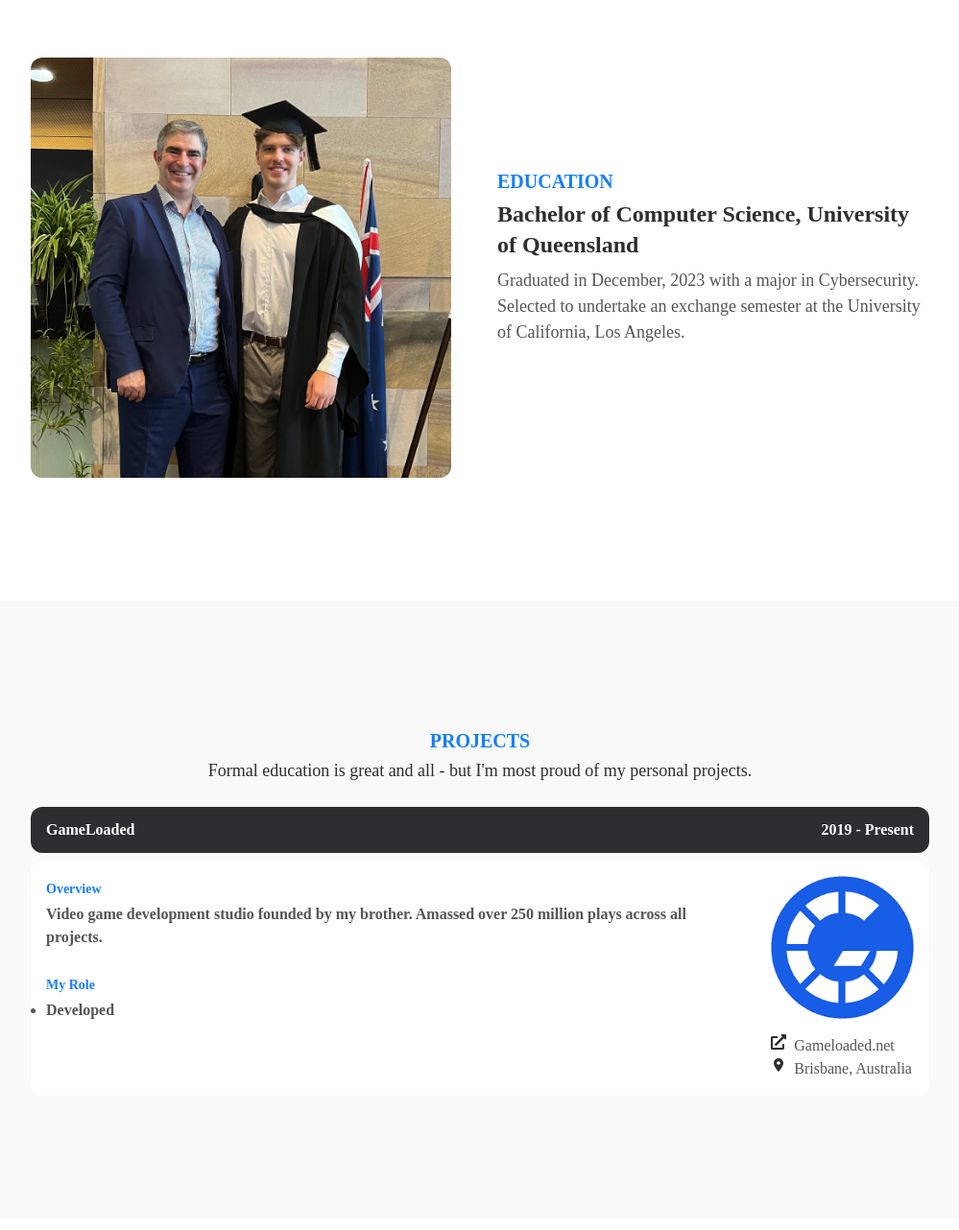
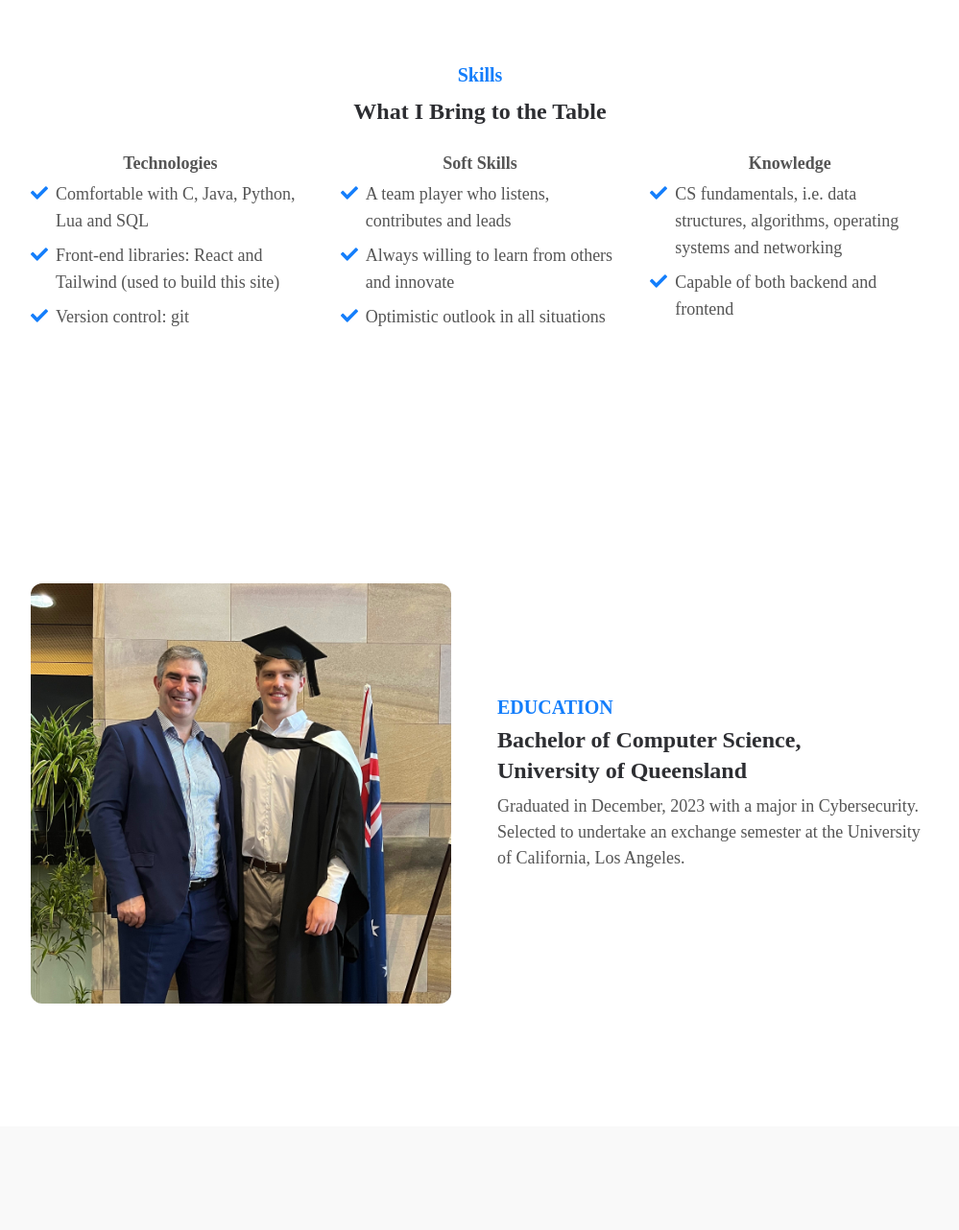
Before and after one commit to alexblack957/react-tailwind-portfolio, a React (Create React App) app: page / in a window 1280 px wide. Shown: the part 868-2150 px from the top of the page at 96% size, without its empty margins (140-1139 px from the left). Built offline with nearby package versions, Linux system fonts and the light colour scheme.

Commit message:
Skills tab, padding fixes
Implemented the skills tab for both mobile and desktop. Fixed small padding changes around the site for consistency.

```diff
--- a/package.json
+++ b/package.json
@@ -10,6 +10,7 @@
     "react-dom": "^18.2.0",
     "react-icons": "^5.0.1",
     "react-scripts": "5.0.1",
+    "react-tabs": "^6.0.2",
     "tailwindcss": "^3.4.1",
     "web-vitals": "^2.1.0"
   },
--- a/src/App.js
+++ b/src/App.js
@@ -2,12 +2,14 @@ import Navbar from "./components/Navbar";
 import Home from "./components/Home";
 import Education from "./components/Education";
 import Projects from "./components/Projects";
+import Skills from "./components/Skills";
 
 function App() {
   return (
     <div className="App">
         <Navbar/>
         <Home/>
+        <Skills/>
         <Education/>
         <Projects/>
     </div>
--- a/src/components/Education.jsx
+++ b/src/components/Education.jsx
@@ -6,7 +6,7 @@ const Education = () => {
         <div className='max-w-[1000px] mx-auto px-8 flex flex-col-reverse md:flex-row-reverse justify-center items-center h-full gap-2 md:gap-12 py-8 md:py-32'>
           <div className='text-primary font-[700] max-w-[450px] align-top'>
             <h1 className='text-l text-center md:text-xl pt-2 md:text-left text-secondary'>EDUCATION</h1>
-            <h1 className='text-xl text-center md:text-2xl py-1 md:text-left'>Bachelor of Computer Science, University of Queensland</h1>
+            <h1 className='text-xl text-center md:text-2xl py-1 md:text-left'>Bachelor of Computer Science, <br></br>University of Queensland</h1>
             <p className='text-center pt-1 pb-8 font-[500] md:text-left text-l md:text-[18px]'> Graduated in December, 2023 with a major in Cybersecurity. Selected to undertake an exchange semester at the University of California, Los Angeles.</p>
 
           </div>
--- a/src/components/Home.jsx
+++ b/src/components/Home.jsx
@@ -9,7 +9,7 @@ const Home = () => {
         <div className='max-w-[1000px] mx-auto px-8 flex flex-col-reverse md:flex-row justify-center items-center h-full gap-2 md:gap-12'>
           <div className='text-primary font-[700] max-w-[500px] align-top'>
             <h1 className='text-4xl text-center md:text-5xl py-6 md:text-left'>Hey there! I'm Alexander 👋</h1>
-            <p className='text-center font-[500] md:text-left text-[18px]'> I'm an aspiring full-stack developer, and this website will detail why you should hire me. Brisbane, Australia.</p>
+            <p className='text-center font-[500] md:text-left text-[18px]'> I'm looking for a software engineering position - and this website will detail why you should hire me. Brisbane, Australia.</p>
             <div className='py-4 text-3xl text-secondary flex justify-center md:justify-start'> <CiLinkedin /></div>
           </div>
           <div className='max-w-[350px] max-h-[350px] hero-img z-4'>
--- a/src/components/Navbar.jsx
+++ b/src/components/Navbar.jsx
@@ -7,7 +7,7 @@ const Navbar = () => {
     <div className="fixed w-full h-[80px] flex justify-between items-center bg-white px-12 shadow-[0_0_10px_0_rgba(0,0,0,0.09)] text-primary z-[50]">
         <h3 className="font-bold text-xl">alexblack.dev</h3>
         <ul className="hidden md:flex flex-row gap-4 font-[750] text-[18px]">
-            <li>Home</li>
+            <li>Skills</li>
             <li>Education</li>
             <li>Projects</li>
             <li>Contact</li>
@@ -17,7 +17,7 @@ const Navbar = () => {
         </div>
 
         <ul className={!nav ? 'hidden' : 'absolute top-0 left-0 w-full h-screen bg-white flex flex-col justify-center items-center'}>
-            <li className='py-4 text-2xl font-[700]'>Home</li>
+            <li className='py-4 text-2xl font-[700]'>Skills</li>
             <li className='py-4 text-2xl font-[700]'>Education</li>
             <li className='py-4 text-2xl font-[700]'>Projects</li>
             <li className='py-4 text-2xl font-[700]'>Contact</li>
--- a/src/components/Projects.jsx
+++ b/src/components/Projects.jsx
@@ -9,22 +9,22 @@ const Projects = () => {
         <div className='py-8 md:py-32 px-8 max-w-[1000px] mx-auto justify-center flex flex-col '>
             <div className="pb-2">
                 <h1 className='text-l  font-[800] text-center md:text-xl py-1  text-secondary'>PROJECTS</h1>
-                <p className='text-center font-[500]  text-primary text-[18px]'> Formal education is great and all - but I'm most proud of my personal projects.</p>
+                <p className='text-center font-[500]  text-primary text-[18px]'> Formal education is great - but I'm most proud of my personal projects that have brought value to people's lives.</p>
             </div>
             <div className='bg-primary text-white rounded-xl py-2 px-4 mt-4 mb-2 md:py-3 flex flex-row justify-between'>
                 <h2 className=' font-[600]'>GameLoaded</h2>
                 <h2 className=' font-[600]'>2019 - Present</h2>
             </div>
 
-            <div className='bg-white text-primary rounded-xl py-4 px-4 flex flex-col gap-8  md:flex-row justify-between'>
+            <div className='bg-white text-primary rounded-xl py-4 px-6 flex flex-col gap-8  md:flex-row justify-between'>
                 <div>
                     <h1 className='text-sm  font-[800] text-left md:text-l py-1  text-secondary'>Overview</h1>
                     <p className=' font-[600]'>Video game development studio founded by my brother.
                     Amassed over 250 million plays across all projects.</p><br></br>
 
                     <h1 className='text-sm  font-[800] text-left md:text-l py-1  text-secondary'>My Role</h1>
-                    <ul className='font-[600] list-disc text-[#555]'>
-                        <li>Developed</li>
+                    <ul className='font-[600] list-disc text-[#555] list-outside px-4'>
+                        <li> Implemented a database that stores user information for over 100k+ players via Google Firebase.</li>
                     </ul>
 
                 </div>
@@ -32,11 +32,15 @@ const Projects = () => {
                     <img className='w-[80px] md:w-[150px] 'src={gameLoaded}></img>
                     <div>
                         <div className='flex flex-row gap-2 items-top'>
-                            <FaExternalLinkAlt />
-                            <p>Gameloaded.net</p>
+                            <div className='pt-1'>
+                                <FaExternalLinkAlt />
+                            </div>
+                            <p>GameLoaded.net</p>
                         </div>
                         <div className='flex flex-row gap-2 items-top'>
-                            <IoMdPin />
+                        <div className='pt-1'>
+                                <IoMdPin />
+                            </div>
                             <p>Brisbane, Australia</p>
                         </div>
                     </div>
--- /dev/null
+++ b/src/components/Skills.jsx
@@ -0,0 +1,100 @@
+import React from 'react'
+import {FaCheck} from 'react-icons/fa'
+import { Tab, Tabs, TabList, TabPanel } from 'react-tabs';
+import 'react-tabs/style/react-tabs.css';
+
+const Skills = () => {
+  return (
+    <div name='skills' className='w-full bg-white'>
+        <div className='py-8 md:py-32 px-8 max-w-[1000px] mx-auto justify-center flex flex-col '>
+          <div className="pb-2">
+              <h1 className='text-l  font-[800] text-center md:text-xl py-1  text-secondary'>Skills</h1>
+              <h1 className='text-xl text-center md:text-2xl pt-1 pb-4 text-primary font-[700] '>What I Bring to the Table</h1>
+          </div>
+          <div className='md:hidden'>
+            <Tabs>
+              <TabList>
+               <Tab>Technologies</Tab>
+                <Tab>Soft Skills</Tab>
+                <Tab>Knowledge</Tab>
+              </TabList>
+
+            <TabPanel>
+            <ul>
+                <li className='flex flex-row gap-2 py-2'>
+                  <div className='pt-1 text-secondary'><FaCheck/></div>
+                  <p>Comfortable with C, Java, Python, Lua and SQL</p>
+                </li>
+                <li className='flex flex-row gap-2 pb-2'>
+                  <div className='pt-1 text-secondary'><FaCheck/></div>
+                  <p>Front-end libraries: React and Tailwind (used to build this site) </p>
+                </li>
+                <li className='flex flex-row gap-2 pb-2'>
+                  <div className='pt-1 text-secondary'><FaCheck/></div>
+                  <p>Version control: git </p>
+                </li>
+              </ul>
+            </TabPanel>
+            <TabPanel>
+              <h2>Any content 2</h2>
+            </TabPanel>
+          </Tabs>
+          </div>
+
+
+          <div className="hidden md:flex md:flex-row justify-between text-lg grow-0 gap-8 font-[500]">
+            <div className='basis-1/3'>
+              <h1 className='text-center font-[600] text-lg pb-1'>Technologies</h1>
+              <ul>
+                <li className='flex flex-row gap-2 pb-2'>
+                  <div className='pt-1 text-secondary'><FaCheck/></div>
+                  <p>Comfortable with C, Java, Python, Lua and SQL</p>
+                </li>
+                <li className='flex flex-row gap-2 pb-2'>
+                  <div className='pt-1 text-secondary'><FaCheck/></div>
+                  <p>Front-end libraries: React and Tailwind (used to build this site) </p>
+                </li>
+                <li className='flex flex-row gap-2 pb-2'>
+                  <div className='pt-1 text-secondary'><FaCheck/></div>
+                  <p>Version control: git </p>
+                </li>
+              </ul>
+            </div>
+            <div className='basis-1/3'>
+              <h1 className='text-center font-[600] text-lg pb-1'>Soft Skills</h1>
+              <ul>
+                <li className='flex flex-row gap-2 pb-2'>
+                  <div className='pt-1 text-secondary'><FaCheck/></div>
+                  <p>A team player who listens, contributes and leads</p>
+                </li>
+                <li className='flex flex-row gap-2 pb-2'>
+                  <div className='pt-1 text-secondary'><FaCheck/></div>
+                  <p>Always willing to learn from others and innovate</p>
+                </li>
+
+                <li className='flex flex-row gap-2 pb-2'>
+                  <div className='pt-1 text-secondary'><FaCheck/></div>
+                  <p>Optimistic outlook in all situations</p>
+                </li>
+              </ul>
+            </div>
+            <div className='basis-1/3'>
+              <h1 className='text-center font-[600] text-lg pb-1'>Knowledge</h1>
+              <ul className=''>
+                <li className='flex flex-row gap-2 pb-2'>
+                  <div className='pt-1 text-secondary'><FaCheck/></div>
+                  <p>CS fundamentals, i.e. data structures, algorithms, operating systems and networking</p>
+                </li>
+                <li className='flex flex-row gap-2 pb-2'>
+                  <div className='pt-1 text-secondary'><FaCheck/></div>
+                  <p>Capable of both backend and frontend</p>
+                </li>
+              </ul>
+            </div>
+          </div>
+        </div>
+    </div>
+  )
+}
+
+export default Skills
```
Also changed, not shown: 1 other file (tests, documents, lock files or other folders).
